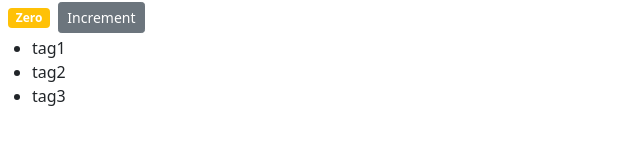
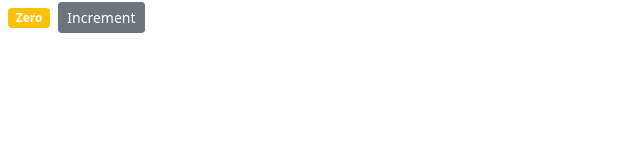
Before and after one commit to ShujaShah/react-counter, a React (Create React App) app: page / in a window 1280 px wide. Shown: the top 160 px of the page, without its empty margins (0-640 px from the left). Built offline with nearby package versions, Linux system fonts and the light colour scheme.

Commit message:
Increment operation

```diff
--- a/src/components/counterComponent.jsx
+++ b/src/components/counterComponent.jsx
@@ -3,24 +3,32 @@
 class Counter extends Component {
   state = {
     count: 0,
-    tags: ["tag1", "tag2", "tag3"],
   };
+  //   constructor() {
+  //     super();
+  //     this.handleIncrement = this.handleIncrement.bind(this);
+  //   }
 
   styles = {
     fontWeight: "bold",
     fontSize: 10,
   };
 
+  handleIncrement = () => {
+    console.log("button clicked", this);
+    this.setState({ count: this.state.count + 1 });
+  };
+
   render() {
     return (
       <React.Fragment>
         <span className={this.getBadgeClasses()}>{this.formatCount()}</span>
-        <button className="btn btn-secondary btn-sm">Increment</button>
-        <ul>
-          {this.state.tags.map((tag) => (
-            <li key={tag}>{tag}</li>
-          ))}
-        </ul>
+        <button
+          onClick={this.handleIncrement}
+          className="btn btn-secondary btn-sm"
+        >
+          Increment
+        </button>
       </React.Fragment>
     );
   }
```
